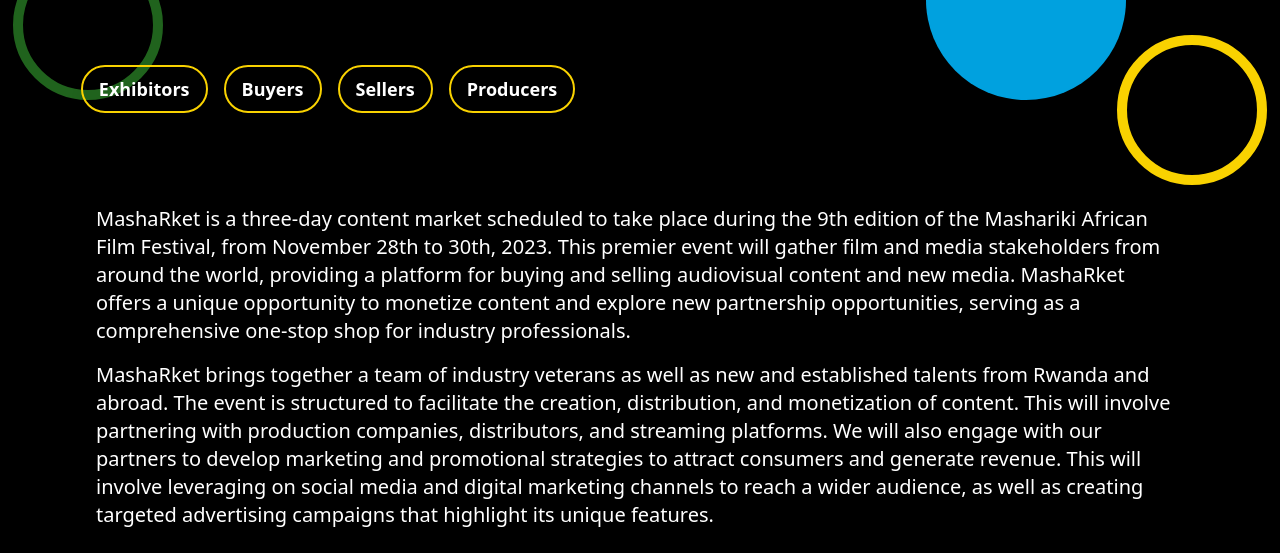
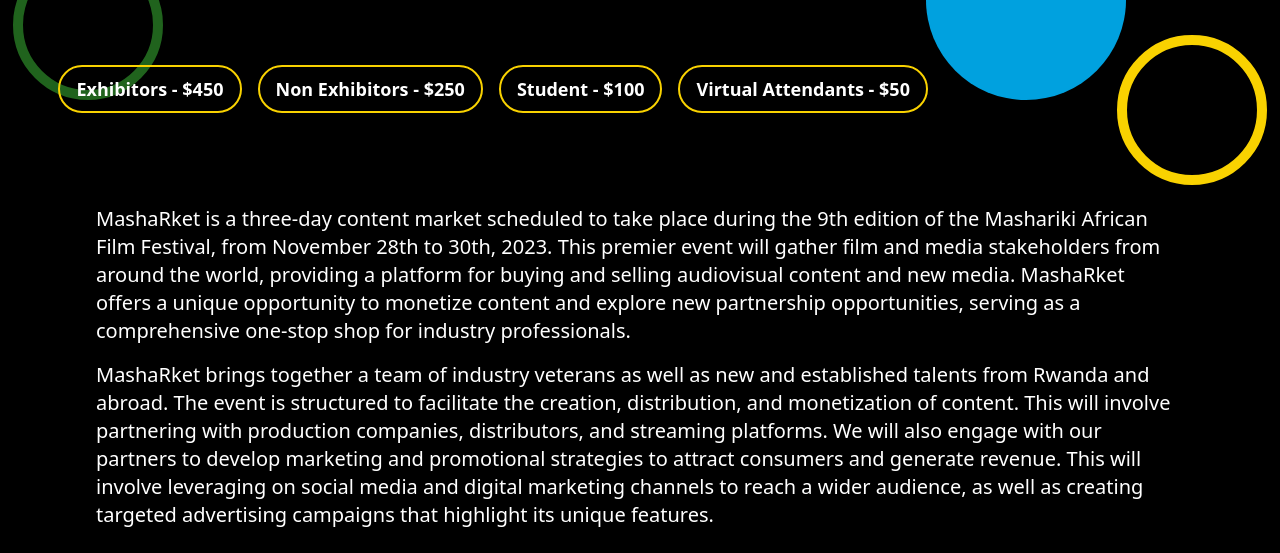
Before and after one commit to Dunpaul/marsharket.github.io, a plain HTML site: page about.html in a window 1280 px wide. Shown: the part 247-800 px from the top of the page. Drawn offline with nearby package versions, Linux system fonts and the light colour scheme.

Commit message:
renamed call to action registration buttons

```diff
--- a/about.html
+++ b/about.html
@@ -79,16 +79,16 @@
                     </h1>
                     <div class="text-center pt-12 flex flex-col md:flex-row">
                         <a href="registration.html" class="border border-2 border-[#f9d200] bg-transparent hover:bg-[#f9d200] text-white text-lg font-semibold px-4 py-2 mx-2 rounded-full shadow-lg mb-2 animate-slide-in-right-fast">
-                            Exhibitors
+                            Exhibitors - $450
                         </a>
                         <a href="registration.html" class="border border-2 border-[#f9d200] bg-transparent hover:bg-[#f9d200] text-white text-lg font-semibold px-4 py-2 mx-2 rounded-full shadow-lg mb-2 animate-slide-in-right-medium">
-                            Buyers
+                            Non Exhibitors - $250
                         </a>
                         <a href="registration.html" class="border border-2 border-[#f9d200] bg-transparent hover:bg-[#f9d200] text-white text-lg font-semibold px-4 py-2 mx-2 rounded-full shadow-lg mb-2 animate-slide-in-right-slow">
-                            Sellers
+                            Student - $100
                         </a>
                         <a href="registration.html" class="border border-2 border-[#f9d200] bg-transparent hover:bg-[#f9d200] text-white text-lg font-semibold px-4 py-2 mx-2 rounded-full shadow-lg mb-2  animate-slide-in-right">
-                            Producers
+                            Virtual Attendants - $50
                         </a>
                     </div>
                 </div>
```
Also changed, not shown: agreement.html (+4 -4 lines), calendar.html (+4 -4 lines), conference.html (+4 -4 lines), delegation.html (+4 -4 lines), events.html (+4 -4 lines), exhibition.html (+4 -4 lines), gallery.html (+4 -4 lines), index.html (+4 -4 lines), media.html (+4 -4 lines), pitching.html (+4 -4 lines), registration.html (+2 -2 lines).
